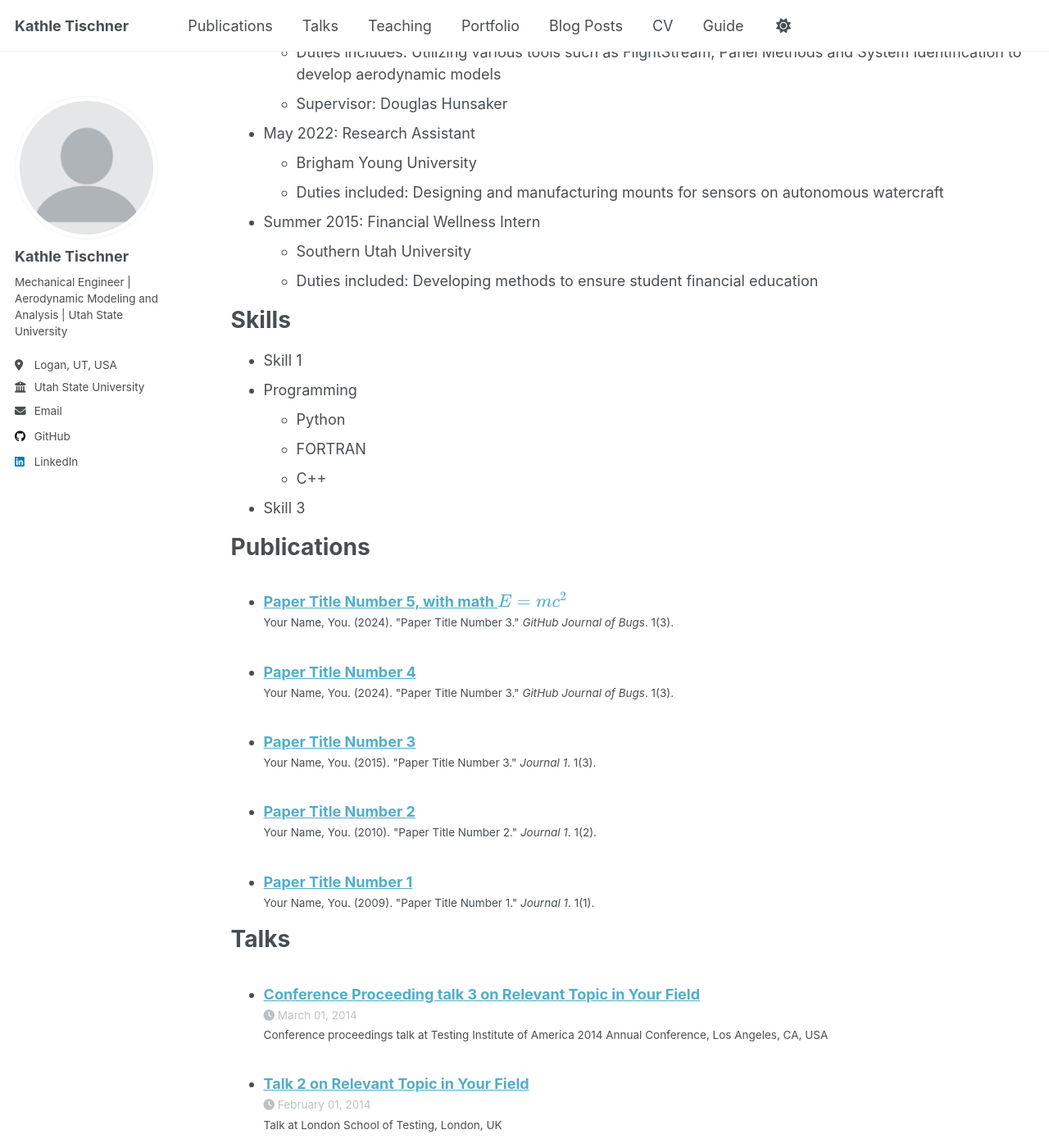
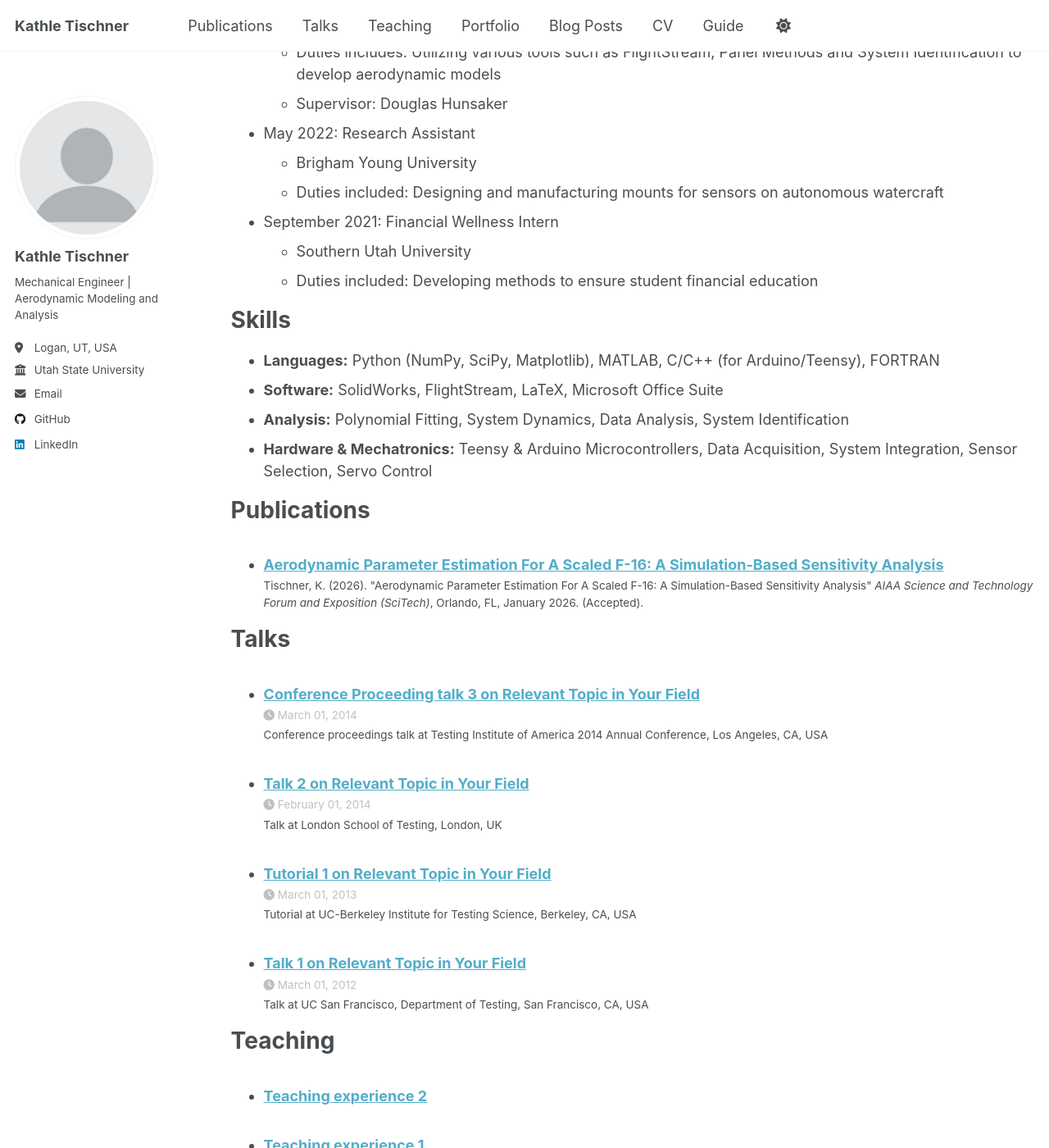
Before and after one commit to kathlet/kathlet.github.io, a Jekyll site: the page built from _pages/cv.md, in a window 1280 px wide and 1400 px high, scrolled down 348 px. Shown: the whole window at 82% size. Built offline with Jekyll 4.4.1, drawn with Linux system fonts in a browser that asks for light colours; a script that is not in the unit is left out.

Commit message:
Editing initial details for CV

```diff
--- a/_config.yml
+++ b/_config.yml
@@ -26,7 +26,7 @@ author:
   avatar           : "profile.png"
   name             : "Kathle Tischner"
   pronouns         : # example: "she/her"
-  bio              : "Mechanical Engineer | Aerodynamic Modeling and Analysis | Utah State University"
+  bio              : "Mechanical Engineer | Aerodynamic Modeling and Analysis"
   location         : "Logan, UT, USA"
   employer         : "Utah State University"
   uri              : # URL
@@ -63,7 +63,7 @@ author:
   keybase          : # Username
   instagram        : # Username
   lastfm           : # Username
-  linkedin         : "https://www.linkedin.com/in/kathle-tischner/"
+  linkedin         : "kathle-tischner"
   mastodon         : # URL
   medium           : # URL
   pinterest        : # Username
--- a/_pages/cv.md
+++ b/_pages/cv.md
@@ -25,18 +25,16 @@ Work experience
   * Brigham Young University
   * Duties included: Designing and manufacturing mounts for sensors on autonomous watercraft
 
-* Summer 2015: Financial Wellness Intern
+* September 2021: Financial Wellness Intern
   * Southern Utah University
   * Duties included: Developing methods to ensure student financial education
 
 Skills
 ======
-* Skill 1
-* Programming
-  * Python
-  * FORTRAN
-  * C++
-* Skill 3
+* **Languages:** Python (NumPy, SciPy, Matplotlib), MATLAB, C/C++ (for Arduino/Teensy), FORTRAN
+* **Software:** SolidWorks, FlightStream, LaTeX, Microsoft Office Suite
+* **Analysis:** Polynomial Fitting, System Dynamics, Data Analysis, System Identification
+* **Hardware & Mechatronics:** Teensy & Arduino Microcontrollers, Data Acquisition, System Integration, Sensor Selection, Servo Control
 
 Publications
 ======
--- a/_publications/2009-10-01-paper-title-number-1.md
+++ /dev/null
@@ -1,14 +0,0 @@
----
-title: "Paper Title Number 1"
-collection: publications
-category: manuscripts
-permalink: /publication/2009-10-01-paper-title-number-1
-excerpt: 'This paper is about the number 1. The number 2 is left for future work.'
-date: 2009-10-01
-venue: 'Journal 1'
-slidesurl: 'https://academicpages.github.io/files/slides1.pdf'
-paperurl: 'https://academicpages.github.io/files/paper1.pdf'
-bibtexurl: 'https://academicpages.github.io/files/bibtex1.bib'
-citation: 'Your Name, You. (2009). &quot;Paper Title Number 1.&quot; <i>Journal 1</i>. 1(1).'
----
-The contents above will be part of a list of publications, if the user clicks the link for the publication than the contents of section will be rendered as a full page, allowing you to provide more information about the paper for the reader. When publications are displayed as a single page, the contents of the above "citation" field will automatically be included below this section in a smaller font.
--- a/_publications/2010-10-01-paper-title-number-2.md
+++ /dev/null
@@ -1,14 +0,0 @@
----
-title: "Paper Title Number 2"
-collection: publications
-category: manuscripts
-permalink: /publication/2010-10-01-paper-title-number-2
-excerpt: 'This paper is about the number 2. The number 3 is left for future work.'
-date: 2010-10-01
-venue: 'Journal 1'
-slidesurl: 'https://academicpages.github.io/files/slides2.pdf'
-paperurl: 'https://academicpages.github.io/files/paper2.pdf'
-citation: 'Your Name, You. (2010). &quot;Paper Title Number 2.&quot; <i>Journal 1</i>. 1(2).'
----
-
-The contents above will be part of a list of publications, if the user clicks the link for the publication than the contents of section will be rendered as a full page, allowing you to provide more information about the paper for the reader. When publications are displayed as a single page, the contents of the above "citation" field will automatically be included below this section in a smaller font.
--- a/_publications/2015-10-01-paper-title-number-3.md
+++ /dev/null
@@ -1,14 +0,0 @@
----
-title: "Paper Title Number 3"
-collection: publications
-category: manuscripts
-permalink: /publication/2015-10-01-paper-title-number-3
-excerpt: 'This paper is about the number 3. The number 4 is left for future work.'
-date: 2015-10-01
-venue: 'Journal 1'
-slidesurl: 'https://academicpages.github.io/files/slides3.pdf'
-paperurl: 'https://academicpages.github.io/files/paper3.pdf'
-citation: 'Your Name, You. (2015). &quot;Paper Title Number 3.&quot; <i>Journal 1</i>. 1(3).'
----
-
-The contents above will be part of a list of publications, if the user clicks the link for the publication than the contents of section will be rendered as a full page, allowing you to provide more information about the paper for the reader. When publications are displayed as a single page, the contents of the above "citation" field will automatically be included below this section in a smaller font.
--- a/_publications/2025-06-08-paper-title-number-5.md
+++ /dev/null
@@ -1,13 +0,0 @@
----
-title: "Paper Title Number 5, with math $$E=mc^2$$"
-collection: publications
-category: conferences
-permalink: /publication/2024-02-17-paper-title-number-4
-excerpt: 'This paper is about a famous math equation, $$E=mc^2$$'
-date: 2024-02-17
-venue: 'GitHub Journal of Bugs'
-paperurl: 'https://academicpages.github.io/files/paper3.pdf'
-citation: 'Your Name, You. (2024). &quot;Paper Title Number 3.&quot; <i>GitHub Journal of Bugs</i>. 1(3).'
----
-
-Using [MathJax](https://www.mathjax.org/) in the description is supported - $$E=mc^2$$ - however, the use must be mindful that the default delimiters are `$$...$$` and `\\[...\\]` which differs from the `$...$` that is typically expected.
--- /dev/null
+++ b/_publications/2026-scitech.md
@@ -0,0 +1,9 @@
+---
+title: "Aerodynamic Parameter Estimation For A Scaled F-16: A Simulation-Based Sensitivity Analysis"
+collection: publications
+permalink: /publication/2026-scitech
+date: 2026-01-01
+venue: 'AIAA Science and Technology Forum and Exposition (SciTech)'
+paperurl: '#'
+citation: 'Tischner, K. (2026). &quot;Aerodynamic Parameter Estimation For A Scaled F-16: A Simulation-Based Sensitivity Analysis&quot; <i>AIAA Science and Technology Forum and Exposition (SciTech)</i>, Orlando, FL, January 2026. (Accepted).'
+---
```
Also changed, not shown: _pages/about.md (+14 -6 lines), _portfolio/project-1-gui-development.md (added, +10 -0 lines), _publications/2024-02-17-paper-title-number-4.md (deleted, +0 -13 lines).
